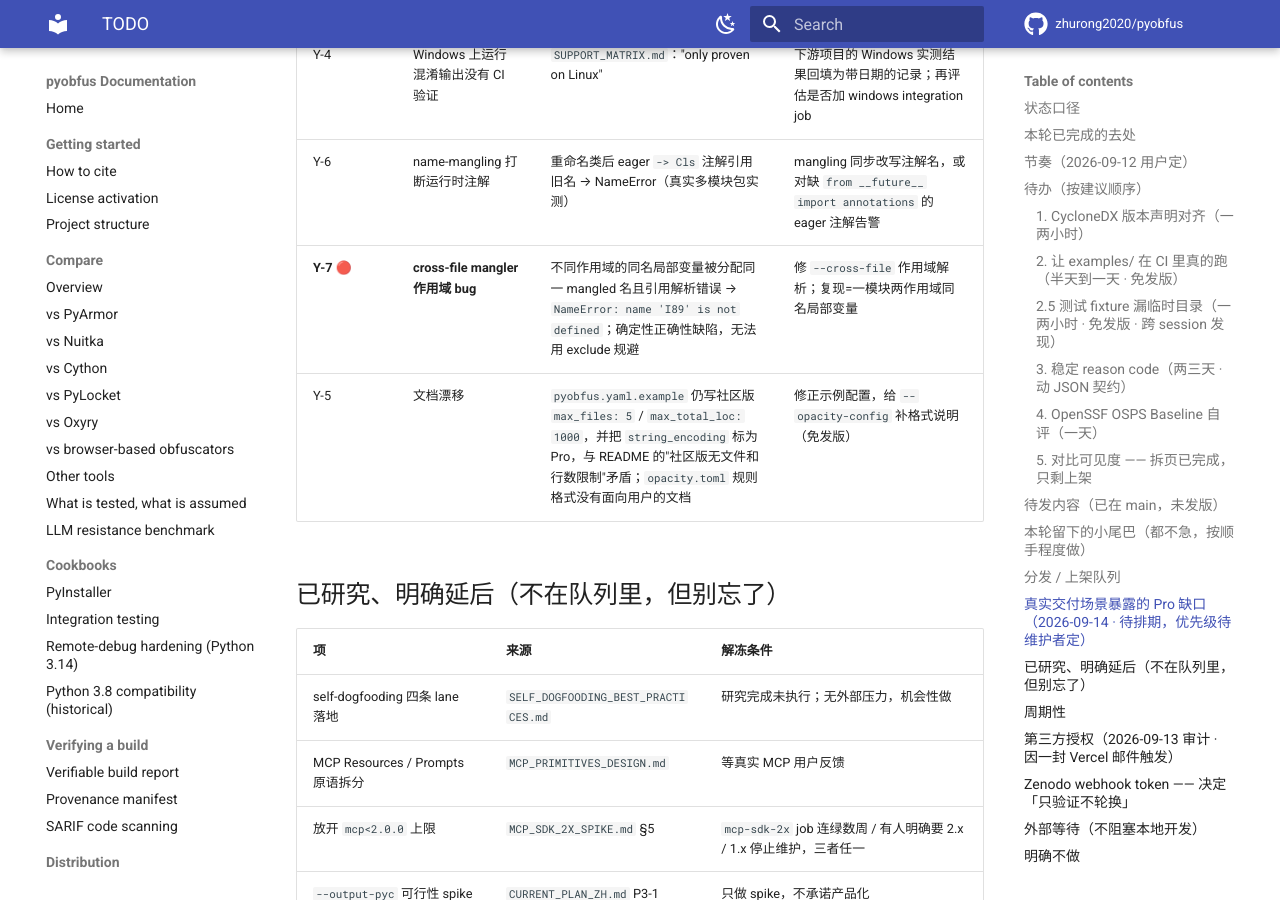
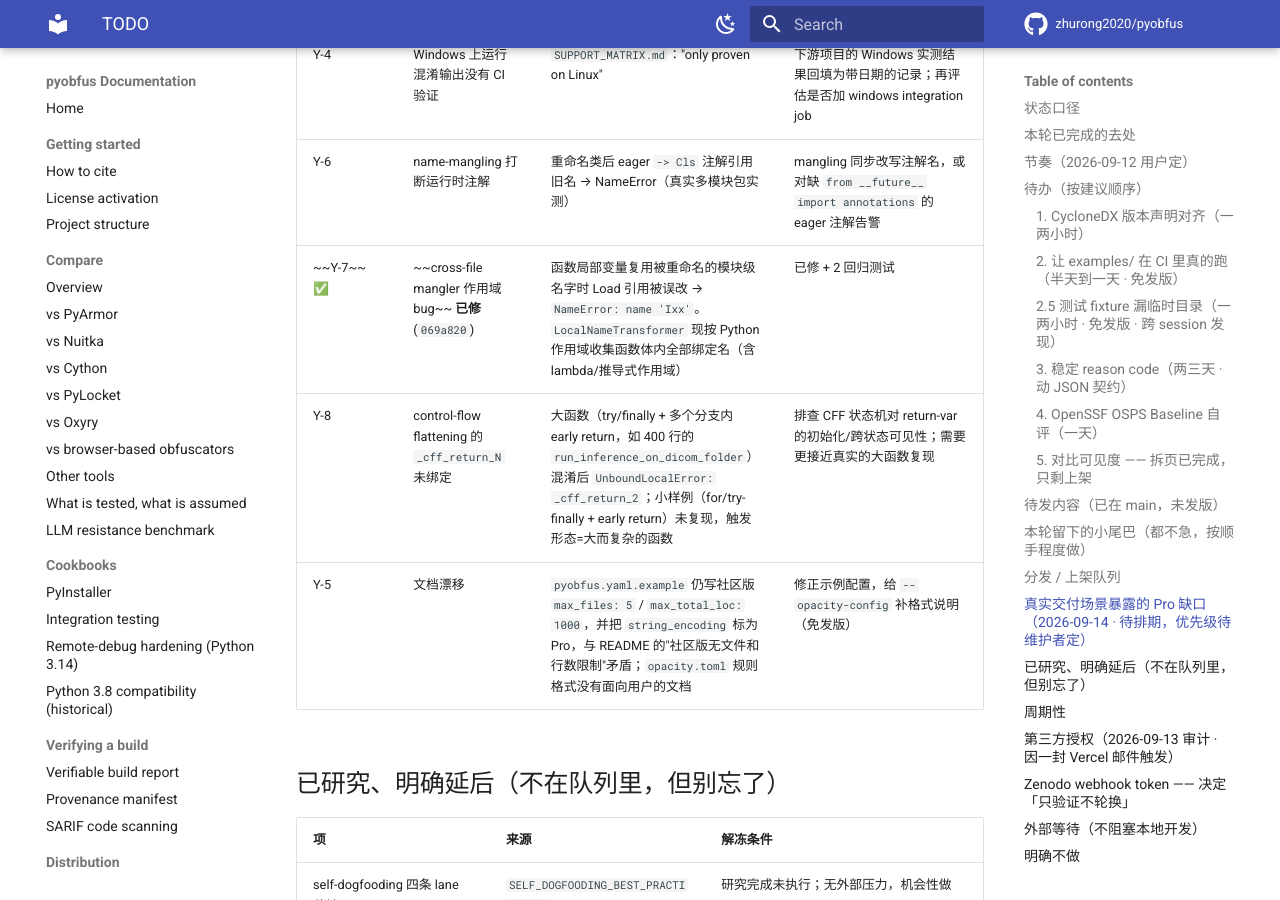
Before and after one commit to zhurong2020/pyobfus, an MkDocs documentation site: the page built from docs/TODO.md, in a window 1280 px wide and 900 px high, scrolled down 5269 px. Built offline with MkDocs 1.6.1 and Material for MkDocs 9.7.7, drawn with Linux system fonts in a browser that asks for light colours; comment, search, counter and statistics services are not loaded.

Commit message:
docs(todo): mark Y-7 fixed; add Y-8 (control-flow flattening _cff_return unbound on large functions)
Co-Authored-By: Claude Opus 4.8 <noreply@anthropic.com>

```diff
--- a/docs/TODO.md
+++ b/docs/TODO.md
@@ -172,7 +172,8 @@ Python 3.13 嵌入版）。这是 Pro 输出第一次真正交付到别人的机
 | Y-3 | 设备绑定只认 pyobfus 自己的 `current_machine_id()` | 自带授权体系（JWT 加自有机器码）的应用，无法在不逐机器构建的前提下把 L3 密钥绑定到自己的授权上 | 运行时"密钥提供者"钩子，应用验签后提供密钥材料 |
 | Y-4 | Windows 上运行混淆输出没有 CI 验证 | `SUPPORT_MATRIX.md`："only proven on Linux" | 下游项目的 Windows 实测结果回填为带日期的记录；再评估是否加 windows integration job |
 | Y-6 | name-mangling 打断运行时注解 | 重命名类后 eager `-> Cls` 注解引用旧名 → NameError（真实多模块包实测） | mangling 同步改写注解名，或对缺 `from __future__ import annotations` 的 eager 注解告警 |
-| **Y-7** 🔴 | **cross-file mangler 作用域 bug** | 不同作用域的同名局部变量被分配同一 mangled 名且引用解析错误 → `NameError: name 'I89' is not defined`；确定性正确性缺陷，无法用 exclude 规避 | 修 `--cross-file` 作用域解析；复现=一模块两作用域同名局部变量 |
+| ~~Y-7~~ ✅ | ~~cross-file mangler 作用域 bug~~ **已修** (`069a820`) | 函数局部变量复用被重命名的模块级名字时 Load 引用被误改 → `NameError: name 'Ixx'`。`LocalNameTransformer` 现按 Python 作用域收集函数体内全部绑定名（含 lambda/推导式作用域）| 已修 + 2 回归测试 |
+| Y-8 | control-flow flattening 的 `_cff_return_N` 未绑定 | 大函数（try/finally + 多个分支内 early return，如 400 行的 `run_inference_on_dicom_folder`）混淆后 `UnboundLocalError: _cff_return_2`；小样例（for/try-finally + early return）未复现，触发形态=大而复杂的函数 | 排查 CFF 状态机对 return-var 的初始化/跨状态可见性；需要更接近真实的大函数复现 |
 | Y-5 | 文档漂移 | `pyobfus.yaml.example` 仍写社区版 `max_files: 5` / `max_total_loc: 1000`，并把 `string_encoding` 标为 Pro，与 README 的"社区版无文件和行数限制"矛盾；`opacity.toml` 规则格式没有面向用户的文档 | 修正示例配置，给 `--opacity-config` 补格式说明（免发版） |
 
 ## 已研究、明确延后（不在队列里，但别忘了）
```
